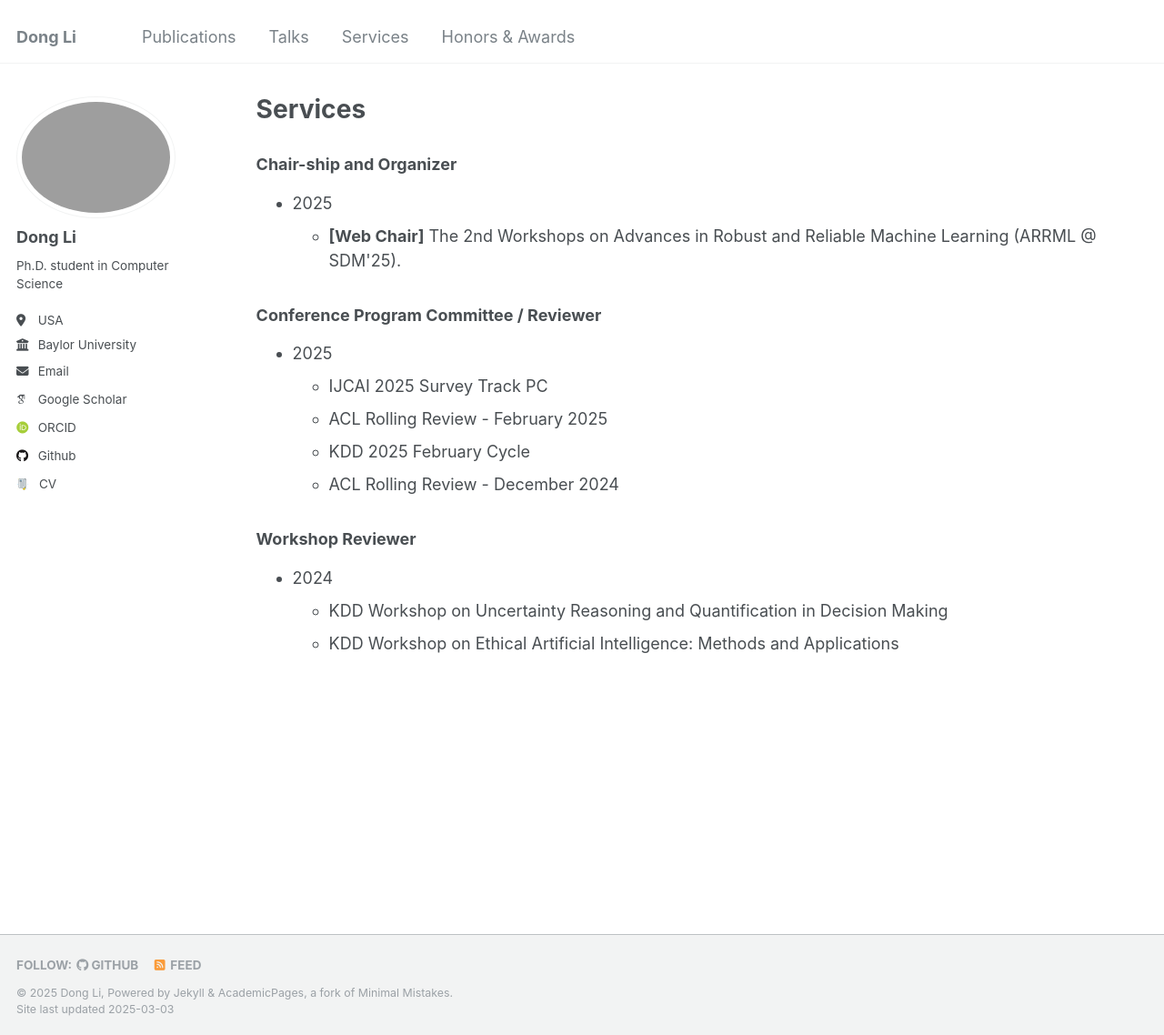
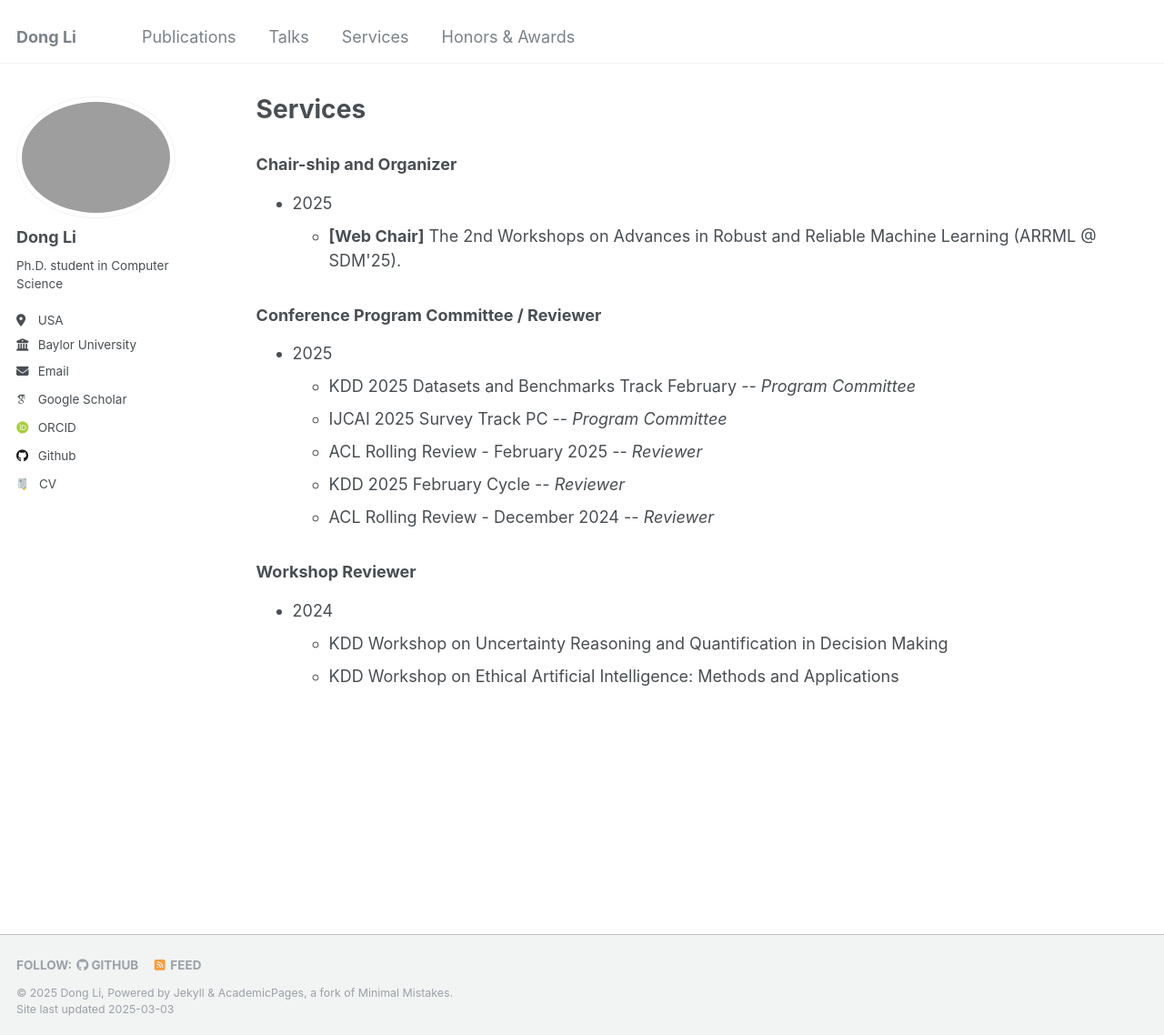
Before and after one commit to TurkeyWatanabe/dongli, a Jekyll site: the page built from _pages/services.html, in a window 1280 px wide and 1138 px high. Shown: the whole window at 91% size. Built offline with Jekyll 4.4.1, drawn with Linux system fonts in a browser that asks for light colours; some web fonts are replaced.

Commit message:
Update services.html

```diff
--- a/_pages/services.html
+++ b/_pages/services.html
@@ -20,10 +20,11 @@ author_profile: true
 <ul>
   <li>2025
     <ul>
-      <li>IJCAI 2025 Survey Track PC</li>
-      <li>ACL Rolling Review - February 2025</li>
-      <li>KDD 2025 February Cycle</li>
-      <li>ACL Rolling Review - December 2024</li>
+      <li>KDD 2025 Datasets and Benchmarks Track February -- <i>Program Committee</i></li>
+      <li>IJCAI 2025 Survey Track PC -- <i>Program Committee</i></li>
+      <li>ACL Rolling Review - February 2025 -- <i>Reviewer</i></li>
+      <li>KDD 2025 February Cycle -- <i>Reviewer</i></li>
+      <li>ACL Rolling Review - December 2024 -- <i>Reviewer</i></li>
     </ul>
   </li>
 </ul>
```
